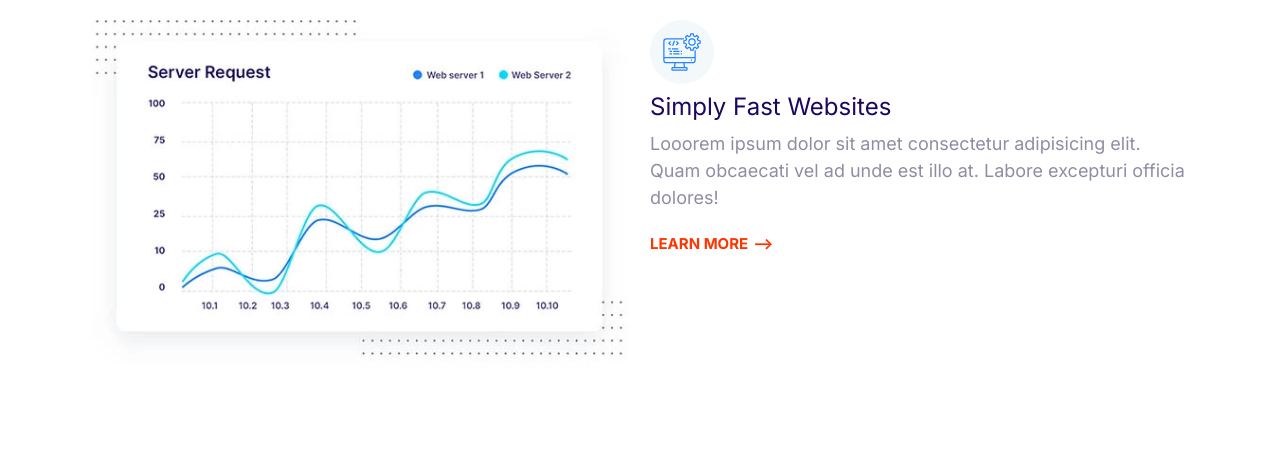
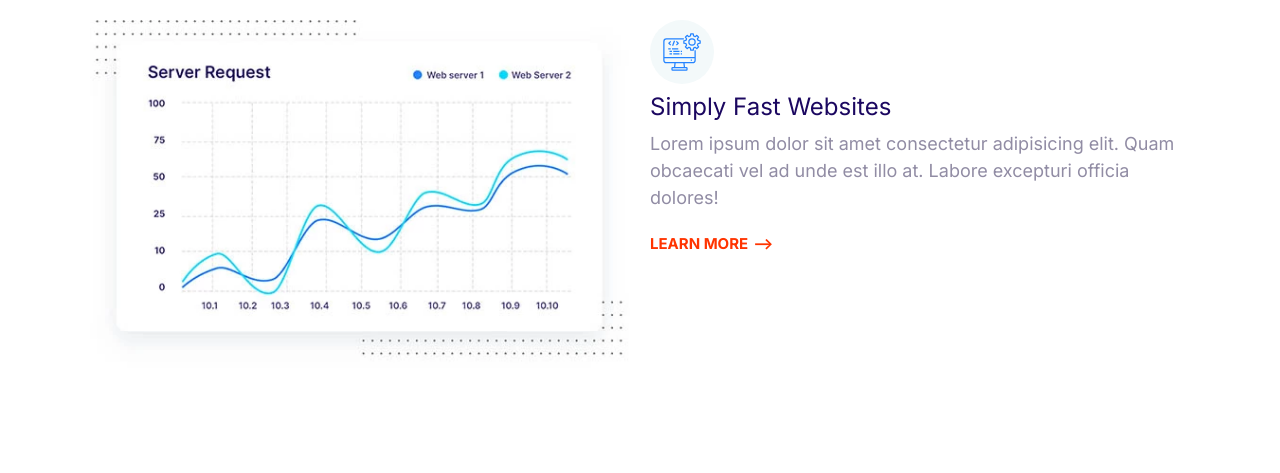
Before and after one commit to Rizque/moshify, a website built with Parcel: page index.html in a window 1280 px wide. Shown: the part 2600-3073 px from the top of the page. Built offline with nearby package versions, Linux system fonts and the light colour scheme.

Commit message:
Changes.

```diff
--- a/index.html
+++ b/index.html
@@ -197,7 +197,7 @@
           </span>
           <h3 class="feature__heading">Simply Fast Websites</h3>
           <p>
-            Looorem ipsum dolor sit amet consectetur adipisicing elit. Quam
+            Lorem ipsum dolor sit amet consectetur adipisicing elit. Quam
             obcaecati vel ad unde est illo at. Labore excepturi officia dolores!
           </p>
           <a href="#" class="link-arrow">Learn More</a>
```
